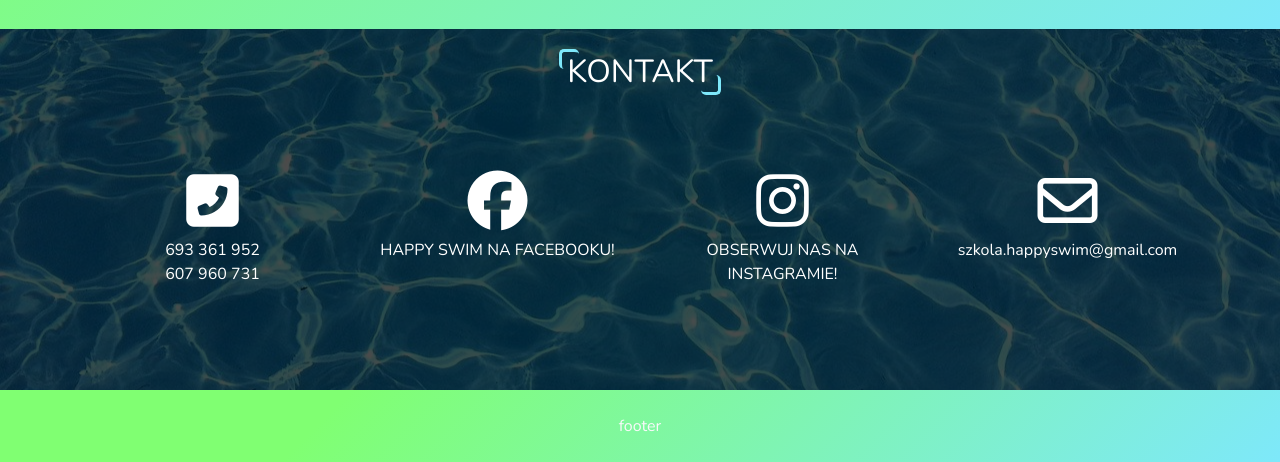
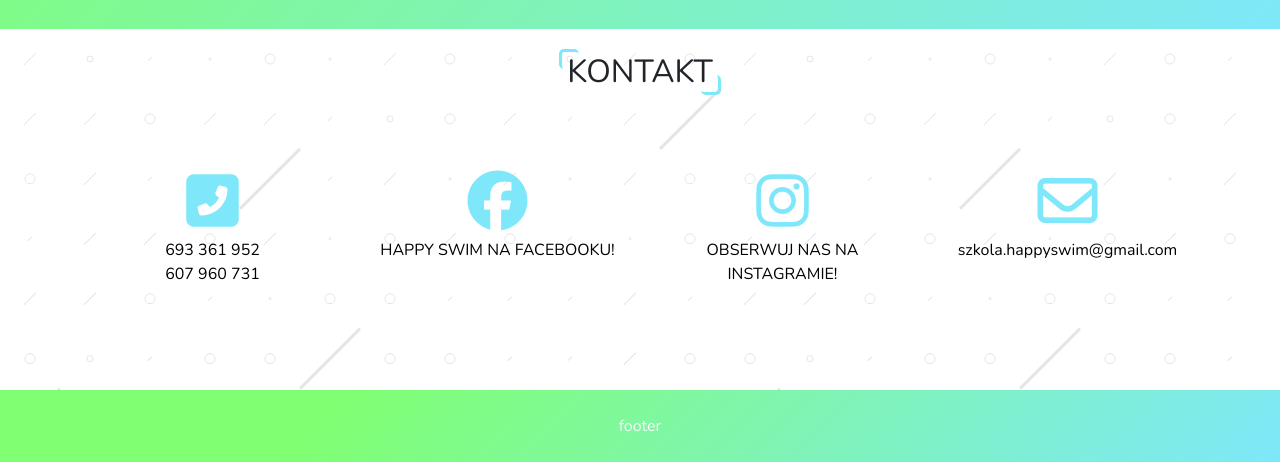
Before and after one commit to architektnumernabis/HAPPY-SWIM, a plain HTML site: page index.html in a window 1280 px wide. Shown: the part 2946-3408 px from the top of the page. Drawn offline with nearby package versions, Linux system fonts and the light colour scheme.

Commit message:
changed contact setion, deleted some of the BEM classes

```diff
--- a/index.html
+++ b/index.html
@@ -20,6 +20,7 @@
 </head>
 
 <body>
+
   <!--NAVBAR-->
   <nav class="navbar-expand-lg navbar-liht position-fixed top-0 w-100 navbar">
     <div class="container">
@@ -177,28 +178,27 @@
 
     <!--CONTACT-->
     <section class="contact">
-      <div class="contact__img">
-        <div class="contact__shadow"></div>
+      <div class="white-background">
         <div class="container py-4">
           <div class="d-flex justify-content-center align-items-center pb-2">
             <h2 class="text-uppercase h2">kontakt</h2>
           </div>
           <div class="row text-center py-5">
             <div class="col-sm-6 col-lg-3 py-3">
-              <i class="fas fa-phone-square-alt contact__item"></i>
-              <p class="contact__item__text">693 361 952<br>607 960 731</p>
+              <i class="fas fa-phone-square-alt"></i>
+              <p class="">693 361 952<br>607 960 731</p>
             </div>
             <div class="col-sm-6 col-lg-3 py-3">
-              <a class="contact__link" href="https://www.facebook.com/Happy-Swim-Szko%C5%82a-P%C5%82ywania-Doroty-Jarnot-744226262434107" target="blank"><i class="fab fa-facebook contact__item"></i></a>
-              <p class="text-uppercase contact__item__text">happy swim na facebooku!</p>
+              <a class="text-decoration-none" href="https://www.facebook.com/Happy-Swim-Szko%C5%82a-P%C5%82ywania-Doroty-Jarnot-744226262434107" target="blank"><i class="fab fa-facebook"></i>
+                <p class="text-uppercase ">happy swim na facebooku!</p></a>
             </div>
             <div class="col-sm-6 col-lg-3 py-3">
-              <a class="contact__link" href=" https://www.instagram.com/happyswimoswiecim/"target="blank" ><i class="fab fa-instagram contact__item"></i></a>
-              <p class="text-uppercase contact__item__text">obserwuj nas na instagramie!</p>
+              <a class="text-decoration-none" href=" https://www.instagram.com/happyswimoswiecim/"target="blank" ><i class="fab fa-instagram"></i>
+                <p class="text-uppercase">obserwuj nas na instagramie!</p></a>
             </div>
             <div class="col-sm-6 col-lg-3 py-3">
-              <i class="far fa-envelope contact__item"></i>
-              <p class="contact__item__text">szkola.happyswim@gmail.com</p>
+              <i class="far fa-envelope"></i>
+              <p>szkola.happyswim@gmail.com</p>
             </div>
           </div>
         </div>
--- a/static/sass/main.scss
+++ b/static/sass/main.scss
@@ -196,18 +196,6 @@ body {
     }
 }
 
-/*SWIMMING STYLES*/
-.styles {
-
-    /*MOVIES*/
-    &__movies {
-        &__iframe {
-            border-radius: 10px;
-            width: 200px;
-        }
-    }
-}
-
 /*WHYUS*/
 .whyus {
     &__column {
@@ -227,47 +215,43 @@ body {
     }
 }
 
+/*SWIMMING STYLES*/
+.styles {
+
+    /*MOVIES*/
+    &__movies {
+        &__iframe {
+            border-radius: 10px;
+            width: 200px;
+        }
+    }
+}
+
 /*KONTAKT*/
 .contact {
-    color: $white_color;
-
-    &__img {
-        position: relative;
-        background-image: url('../img/contact/contact_small.jpeg');
-        background-position: center;
-        background-size: cover;
-        background-attachment: fixed;
-        z-index: 0;
+    i {
+        color: $main_color;
+        font-size: 60px;
+        transition: all .4s;
     }
 
-    &__shadow {
-        position: absolute;
-        width: 100%;
-        height: 100%;
-        background-color: rgba(0,0,0, .7);
-        z-index: -10;
 
-    }
-
-    &__item {
-        font-size: 60px;
-        transition: all .4s;
-
-        &__text {
-            padding-top: 7px;
-        }
-    }
-
-    &__item:hover {
+    i:hover {
         color: $main_color;
         transform: scale(1.3)
     }
 
-    &__link {
-        color: $white_color;
+    i:hover + p {
+        transform: translateY(20px);
     }
+
+    p {
+        color: $black_color;
+        padding-top: 7px;
+        transition: transform .4s;
+    }
+
 }
-
 
 /*MEDIA QUERIES*/
 @media(min-width: 375px) {
```
Also changed, not shown: static/css/main.css, 1 other file.
